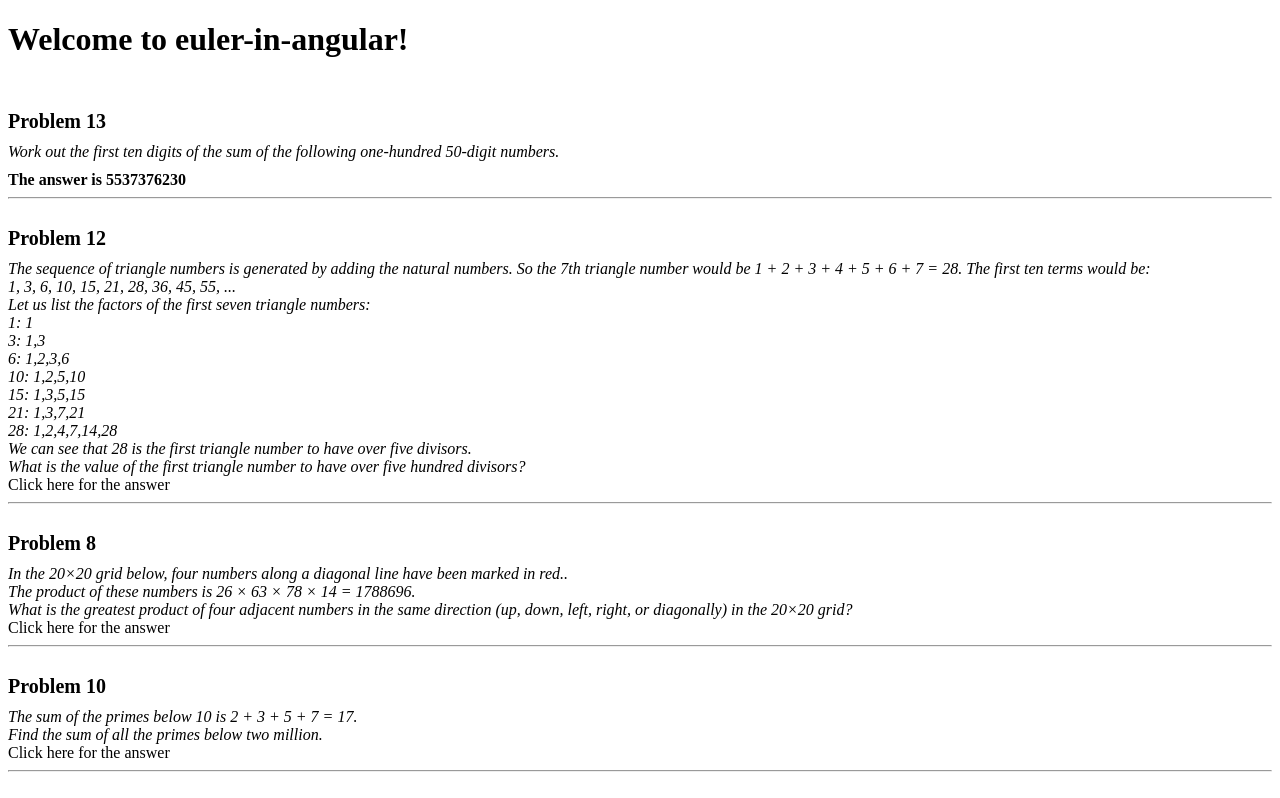
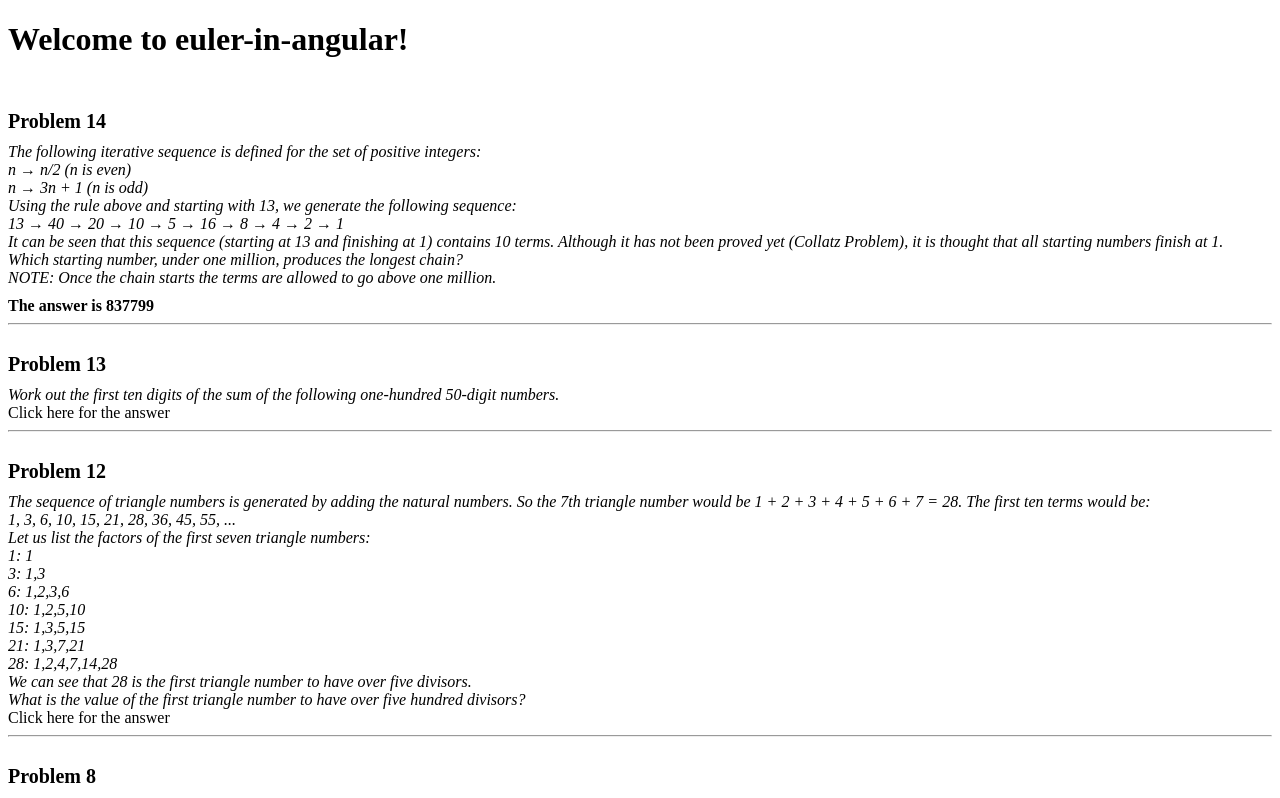
Before and after one commit to edwinvanderven/Euler-in-Angular, an Angular app: page / in a window 1280 px wide. Shown: the top 798 px of the page. Built offline with nearby package versions, Linux system fonts and the light colour scheme.

Commit message:
Added fourteenth problem and solution

```diff
--- a/src/app/app.component.model.ts
+++ b/src/app/app.component.model.ts
@@ -11,6 +11,7 @@ import { TenthProblem } from './problems/one-to-ten/tenth-problem';
 import { EleventhProblem } from './problems/eleven-to-twenty/eleventh-problem';
 import { TwelfthProblem } from './problems/eleven-to-twenty/twelfth-problem';
 import { ThirteenthProblem } from './problems/eleven-to-twenty/thirteenth-problem';
+import { FourteenthProblem } from './problems/eleven-to-twenty/fourteenth-problem';
 
 export interface IProblem {
   title: string;
@@ -19,6 +20,7 @@ export interface IProblem {
 }
 
 export const PROBLEMS: IProblem[] = [
+  new FourteenthProblem(),
   new ThirteenthProblem(),
   new TwelfthProblem(),
   new EleventhProblem(),
--- /dev/null
+++ b/src/app/problems/eleven-to-twenty/fourteenth-problem.ts
@@ -0,0 +1,41 @@
+import { IProblem } from '../../app.component.model';
+
+export class FourteenthProblem implements IProblem {
+  public title = 'Problem 14';
+  public description = 'The following iterative sequence is defined for the set of positive integers:' +
+                        '\nn → n/2 (n is even)' +
+                        '\nn → 3n + 1 (n is odd)' +
+                        '\nUsing the rule above and starting with 13, we generate the following sequence:' +
+                        '\n13 → 40 → 20 → 10 → 5 → 16 → 8 → 4 → 2 → 1' +
+                        '\nIt can be seen that this sequence (starting at 13 and finishing at 1) contains 10 terms. Although it has not been proved yet (Collatz Problem), it is thought that all starting numbers finish at 1.' +
+                        '\nWhich starting number, under one million, produces the longest chain?' +
+                        '\nNOTE: Once the chain starts the terms are allowed to go above one million.';
+
+  getAnswer(): string {
+    let result: number = 1;
+    let highestChain: number = 2;
+    const length = 1000000;
+    for (let i = 2; i < length; i++) {
+      const n = this.getCollatzConjectureLength(i);
+      if (n > highestChain) {
+        highestChain = n;
+        result = i;
+      }
+    }
+
+    return result.toString();
+  }
+
+  private getCollatzConjectureLength(x: number) : number {
+    let result = 1;
+    while (x > 1) {
+      x = this.isEven(x) ? this.doEven(x) : this.doOdd(x);
+      result++;
+    }
+    return result;
+  }
+
+  private isEven = (x: number) : boolean => x % 2 === 0;
+  private doEven = (x: number) : number => x / 2;
+  private doOdd = (x: number) : number => x * 3 + 1;
+}
```
Also changed, not shown: 1 other file (tests, documents, lock files or other folders).
